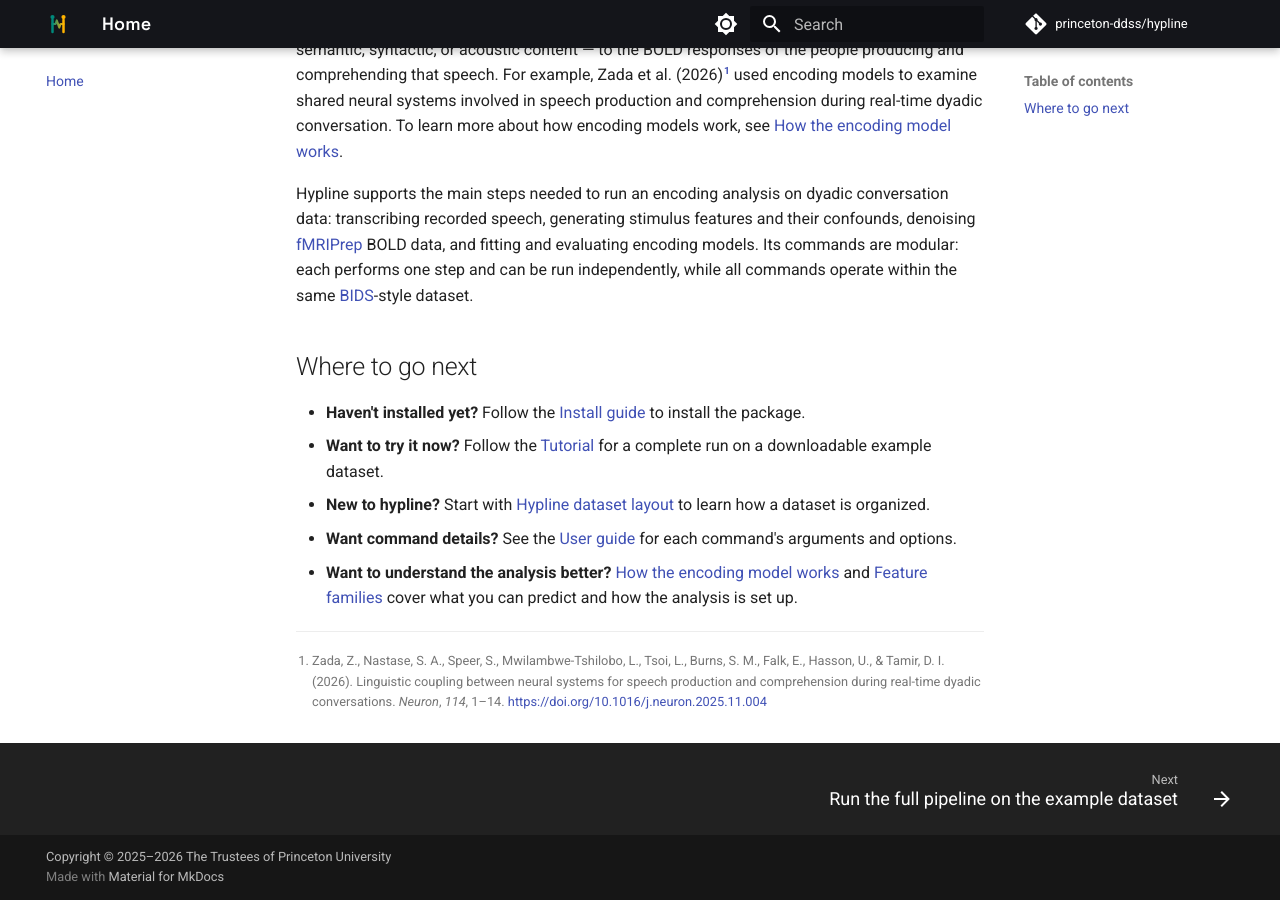
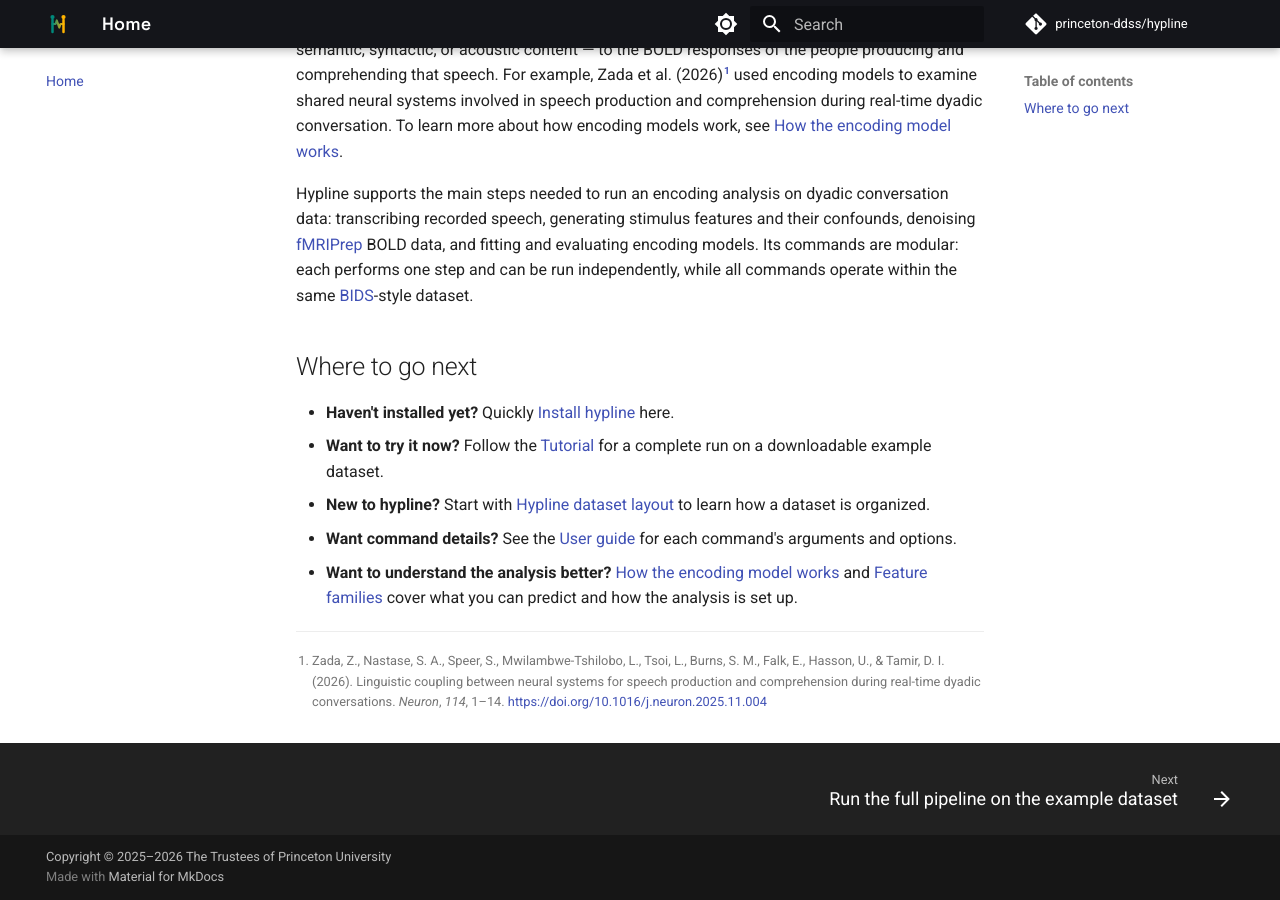
Before and after one commit to princeton-ddss/hypline, an MkDocs documentation site: the page built from docs/mkdocs/index.md, in a window 1280 px wide and 900 px high, scrolled down 658 px. Built offline with MkDocs 1.6.1 and Material for MkDocs 9.7.7, drawn with Linux system fonts in a browser that asks for light colours; comment, search, counter and statistics services are not loaded; the version menu is left out.

Commit message:
Update installation instructions in index.md

```diff
--- a/docs/mkdocs/index.md
+++ b/docs/mkdocs/index.md
@@ -24,7 +24,7 @@ within the same [BIDS](https://bids.neuroimaging.io/)-style dataset.
 
 ## Where to go next
 
-- **Haven't installed yet?** Follow the [Install guide](step-by-step/install.md) to install the package.
+- **Haven't installed yet?** Quickly [Install hypline](step-by-step/install.md) here.
 - **Want to try it now?** Follow the [Tutorial](tutorials/walkthrough.md) for a complete
   run on a downloadable example dataset.
 - **New to hypline?** Start with [Hypline dataset layout](step-by-step/layout.md)
```
